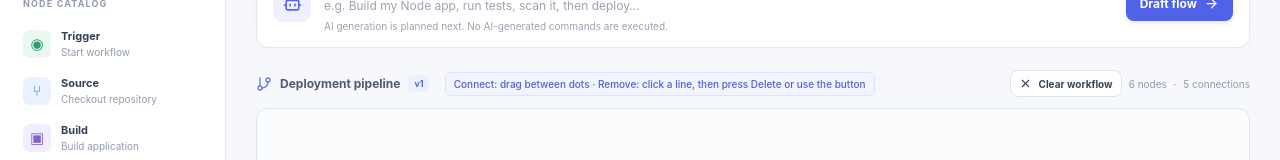
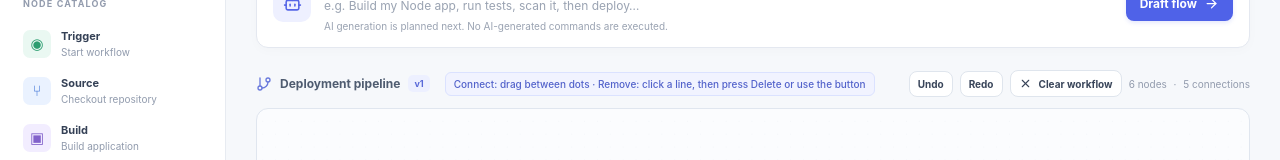
Before and after one commit to LChathuranga/cloudpilot-ai, a React (Vite) app in the folder apps/web/: page / in a window 1280 px wide. Shown: the part 227-387 px from the top of the page. Built offline with nearby package versions, Linux system fonts and the light colour scheme.

Commit message:
Add undo and redo workflow history

```diff
--- a/apps/web/src/App.tsx
+++ b/apps/web/src/App.tsx
@@ -1,4 +1,4 @@
-import { useCallback, useMemo, useRef, useState, type DragEvent } from "react";
+import { useCallback, useEffect, useMemo, useRef, useState, type DragEvent } from "react";
 import {
   Background,
   Controls,
@@ -29,6 +29,8 @@ import {
   X,
 } from "lucide-react";
 import { validateWorkflowGraph, type WorkflowNodeType } from "./workflow/schema";
+
+type WorkflowSnapshot = { nodes: Node<WorkflowNodeData>[]; edges: Edge[] };
 
 type WorkflowNodeData = {
   label: string;
@@ -97,10 +99,70 @@ export default function App() {
   const [prompt, setPrompt] = useState("");
   const [selectedNode, setSelectedNode] = useState<Node<WorkflowNodeData> | null>(null);
   const [selectedEdgeId, setSelectedEdgeId] = useState<string | null>(null);
+  const [canUndo, setCanUndo] = useState(false);
+  const [canRedo, setCanRedo] = useState(false);
+  const undoStack = useRef<WorkflowSnapshot[]>([]);
+  const redoStack = useRef<WorkflowSnapshot[]>([]);
+  const lastSnapshot = useRef<WorkflowSnapshot>({ nodes: initialNodes, edges: initialEdges });
+  const skipHistoryCapture = useRef(false);
   const [notice, setNotice] = useState("Ready to design. This prototype only simulates workflow execution.");
   const [isRunning, setIsRunning] = useState(false);
   const [reactFlowInstance, setReactFlowInstance] = useState<ReactFlowInstance<Node<WorkflowNodeData>, Edge> | null>(null);
   const fileInput = useRef<HTMLInputElement>(null);
+
+
+  useEffect(() => {
+    const currentSnapshot: WorkflowSnapshot = { nodes, edges };
+    const currentKey = JSON.stringify(currentSnapshot);
+    const previousKey = JSON.stringify(lastSnapshot.current);
+
+    if (currentKey === previousKey) return;
+
+    if (skipHistoryCapture.current) {
+      skipHistoryCapture.current = false;
+      lastSnapshot.current = currentSnapshot;
+      setCanUndo(undoStack.current.length > 0);
+      setCanRedo(redoStack.current.length > 0);
+      return;
+    }
+
+    undoStack.current.push(lastSnapshot.current);
+    if (undoStack.current.length > 100) undoStack.current.shift();
+    redoStack.current = [];
+    lastSnapshot.current = currentSnapshot;
+    setCanUndo(undoStack.current.length > 0);
+    setCanRedo(false);
+  }, [nodes, edges]);
+
+  function undoWorkflowChange() {
+    const previous = undoStack.current.pop();
+    if (!previous) return;
+    redoStack.current.push({ nodes, edges });
+    skipHistoryCapture.current = true;
+    lastSnapshot.current = previous;
+    setNodes(previous.nodes);
+    setEdges(previous.edges);
+    setSelectedNode(null);
+    setSelectedEdgeId(null);
+    setCanUndo(undoStack.current.length > 0);
+    setCanRedo(true);
+    setNotice("Undid the last workflow change.");
+  }
+
+  function redoWorkflowChange() {
+    const next = redoStack.current.pop();
+    if (!next) return;
+    undoStack.current.push({ nodes, edges });
+    skipHistoryCapture.current = true;
+    lastSnapshot.current = next;
+    setNodes(next.nodes);
+    setEdges(next.edges);
+    setSelectedNode(null);
+    setSelectedEdgeId(null);
+    setCanUndo(true);
+    setCanRedo(redoStack.current.length > 0);
+    setNotice("Redid the workflow change.");
+  }
 
   const graphErrors = useMemo(() => validateWorkflowGraph({
     id: "cloudpilot-workflow",
@@ -291,7 +353,7 @@ export default function App() {
             <button className="button button-primary prompt-submit" type="submit">Draft flow <ArrowRight size={15} /></button>
           </form>
 
-          <div className="canvas-toolbar"><div className="canvas-title"><GitBranch size={16} /><b>Deployment pipeline</b><span className="version-pill">v1</span><span className="connect-hint">Connect: drag between dots · Remove: click a line, then press Delete or use the button</span></div><div className="canvas-toolbar-actions">{selectedEdgeId && edges.some((edge) => edge.id === selectedEdgeId) && <button className="button button-danger button-compact" onClick={() => deleteConnection(selectedEdgeId)}><Trash2 size={13} /> Delete connection</button>}{nodes.some((node) => node.data.importBatchId) && <button className="button button-secondary button-compact" onClick={removeImportedNodes}><Trash2 size={13} /> Remove imported nodes</button>}{nodes.length > 0 && <button className="button button-secondary button-compact" onClick={clearWorkflow}><X size={13} /> Clear workflow</button>}<span className="canvas-meta">{nodes.length} nodes <span>·</span> {edges.length} connections</span></div></div>
+          <div className="canvas-toolbar"><div className="canvas-title"><GitBranch size={16} /><b>Deployment pipeline</b><span className="version-pill">v1</span><span className="connect-hint">Connect: drag between dots · Remove: click a line, then press Delete or use the button</span></div><div className="canvas-toolbar-actions"><button type="button" className="button button-secondary button-compact" onClick={undoWorkflowChange} disabled={!canUndo} title="Undo the last workflow change">Undo</button><button type="button" className="button button-secondary button-compact" onClick={redoWorkflowChange} disabled={!canRedo} title="Redo the last undone change">Redo</button>{selectedEdgeId && edges.some((edge) => edge.id === selectedEdgeId) && <button className="button button-danger button-compact" onClick={() => deleteConnection(selectedEdgeId)}><Trash2 size={13} /> Delete connection</button>}{nodes.some((node) => node.data.importBatchId) && <button className="button button-secondary button-compact" onClick={removeImportedNodes}><Trash2 size={13} /> Remove imported nodes</button>}{nodes.length > 0 && <button className="button button-secondary button-compact" onClick={clearWorkflow}><X size={13} /> Clear workflow</button>}<span className="canvas-meta">{nodes.length} nodes <span>·</span> {edges.length} connections</span></div></div>
           <div className="flow-canvas" onDragOver={handleCanvasDragOver} onDrop={handleCanvasDrop}>
             <ReactFlow<Node<WorkflowNodeData>, Edge> onInit={setReactFlowInstance} nodes={nodes} edges={edges} onNodesChange={onNodesChange} onEdgesChange={onEdgesChange} onConnect={onConnect} isConnectable={true} connectionLineType={ConnectionLineType.SmoothStep} connectionLineStyle={{ stroke: "#6978ed", strokeWidth: 2.5 }} defaultEdgeOptions={{ type: "smoothstep", animated: true, markerEnd: { type: MarkerType.ArrowClosed, color: "#6978ed" }, style: { stroke: "#8793d8", strokeWidth: 2 } }} onNodeClick={(_, node) => { setSelectedNode(node as Node<WorkflowNodeData>); setSelectedEdgeId(null); }} onEdgeClick={(_, edge) => { setSelectedEdgeId(edge.id); setSelectedNode(null); }} onPaneClick={() => { setSelectedNode(null); setSelectedEdgeId(null); }} deleteKeyCode={["Backspace", "Delete"]} fitView fitViewOptions={{ padding: 0.18 }} minZoom={0.2} maxZoom={1.5}>
               <Background gap={20} size={1} color="#dfe5ee" />
```
